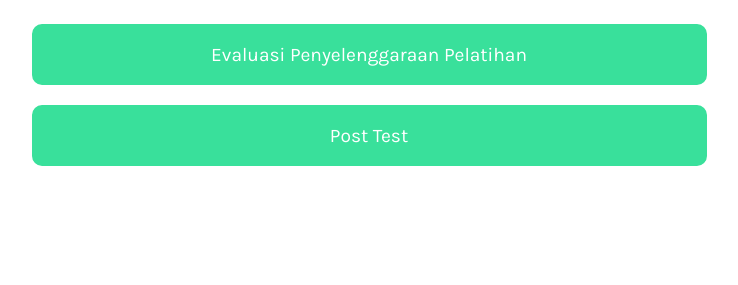
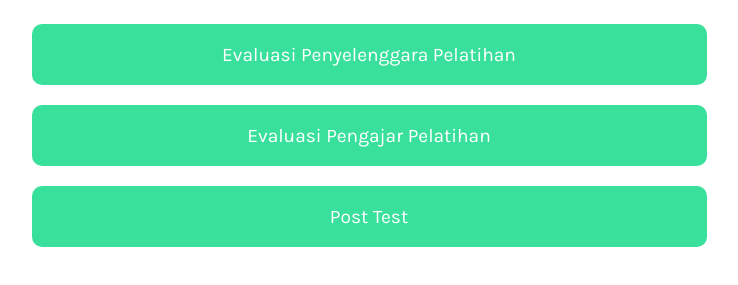
Before and after one commit to theroch1/diklatistimewa.github.io, a plain HTML site: page index.html in a window 1280 px wide. Shown: the part 233-518 px from the top of the page, without its empty margins (271-1009 px from the left). Drawn offline with nearby package versions, Linux system fonts and the light colour scheme.

Commit message:
update
menambah menu

```diff
--- a/index.html
+++ b/index.html
@@ -21,7 +21,8 @@ refresh=setTimeout("action()",speed);}action();
 
     <a href="https://bkpp.slemankab.go.id/" id="userName">Pelatihan Internalisasi Keistimewaan <br> Bagi Pejabat Administrator <br> Di Lingkungan Pemerintah Kabupaten Sleman Tahun 2021</a>
     <div id="links">
-        <a class="link" href="https://forms.gle/eNWqsnw5rYvg9oQc8" target="_blank">Evaluasi Penyelenggaraan Pelatihan</a>
+        <a class="link" href="https://forms.gle/eNWqsnw5rYvg9oQc8" target="_blank">Evaluasi Penyelenggara Pelatihan</a>
+        <a class="link" href="https://forms.gle/sLH7FoPvRf96xpwq8" target="_blank">Evaluasi Pengajar Pelatihan</a>
         <a class="link" href="https://forms.gle/oUQHNC8jipCEoxVX9" target="_blank">Post Test</a>
     </div>
 
```
